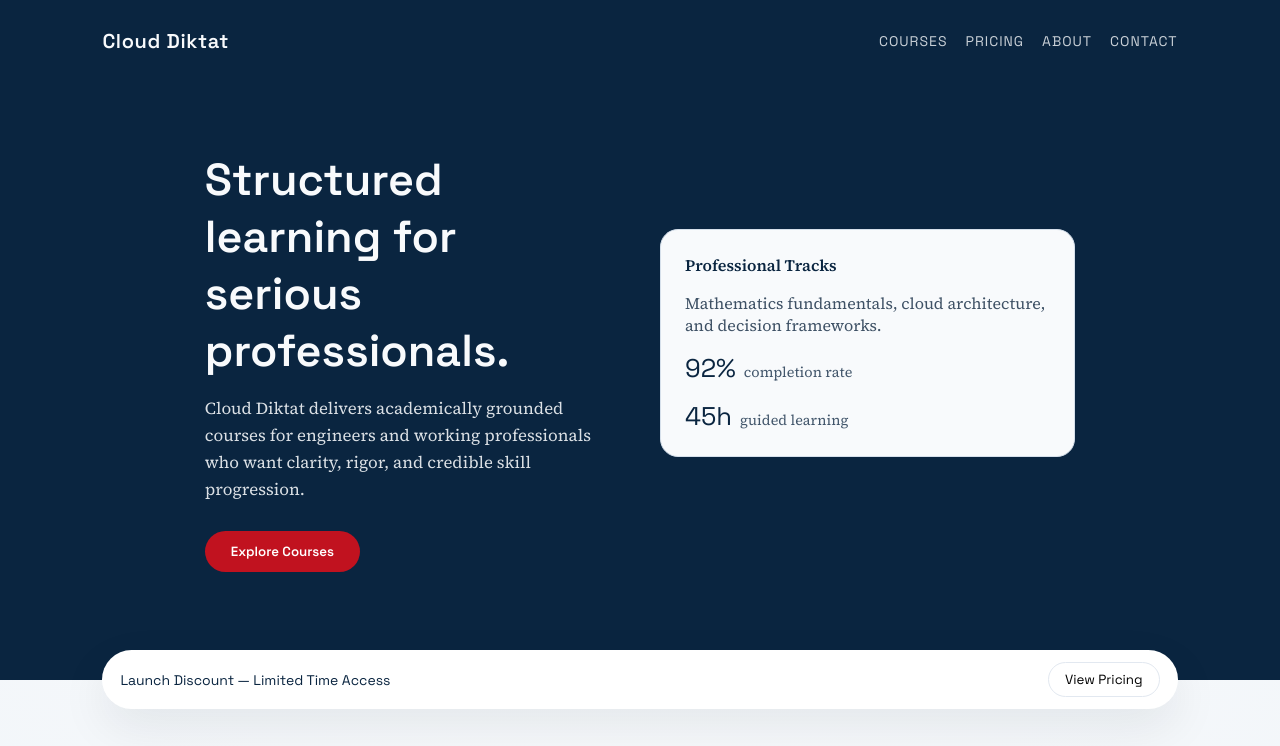
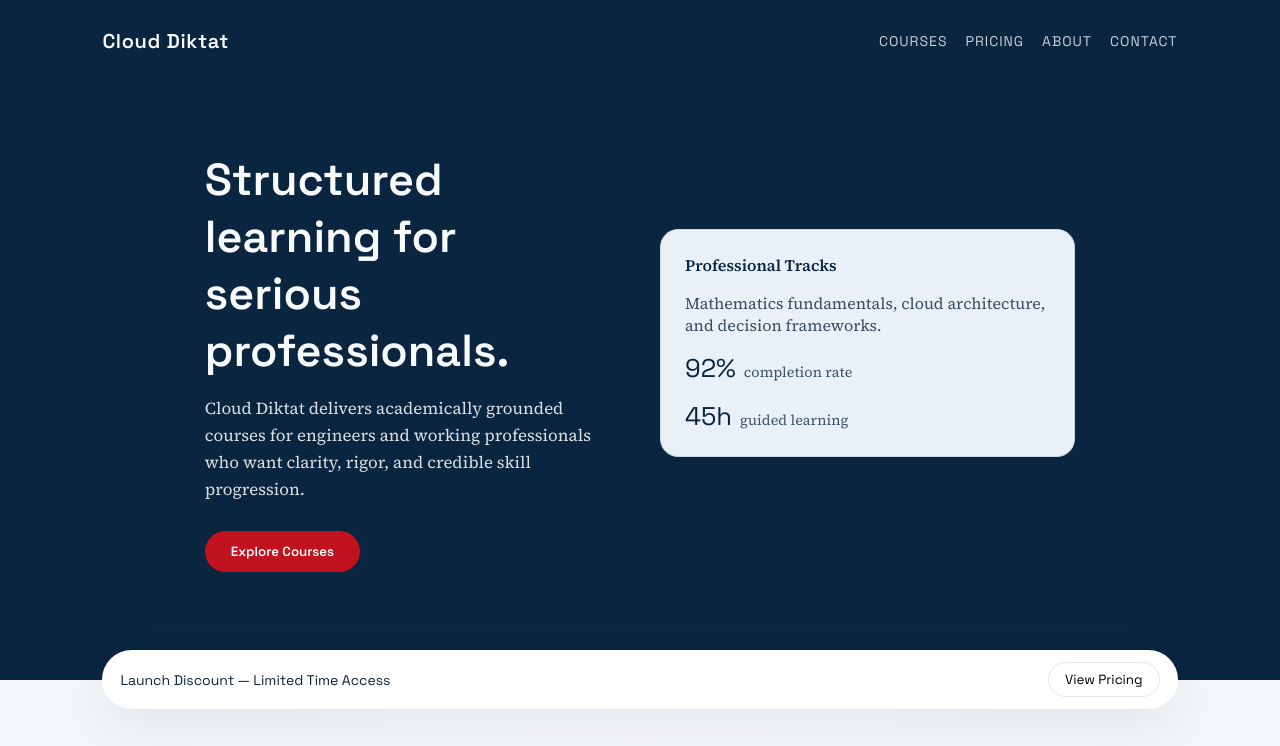
Before and after one commit to herley-shaori/Cloud-Diktat-Azure, a website: page app/frontend/public/index.html in a window 1280 px wide. Shown: the top 746 px of the page. Drawn offline with Linux system fonts and the light colour scheme.

Commit message:
Improve dev auto-reload and soften hero card

```diff
--- a/app/frontend/public/styles.css
+++ b/app/frontend/public/styles.css
@@ -79,8 +79,8 @@ nav .nav-links {
 }
 
 .hero-card {
-  background: #F8FAFC;
-  border: 1px solid #D6E0EB;
+  background: #E9F0F8;
+  border: 1px solid #C7D5E5;
   border-radius: var(--radius);
   padding: 24px;
   display: grid;
@@ -93,11 +93,11 @@ nav .nav-links {
 }
 
 .hero-card .stat-label {
-  color: #42566B;
+  color: #3F5367;
 }
 
 .hero-card .muted {
-  color: #3E5165;
+  color: #3A4C5F;
 }
 
 .primary-button {
```
Also changed, not shown: 1 other file.
